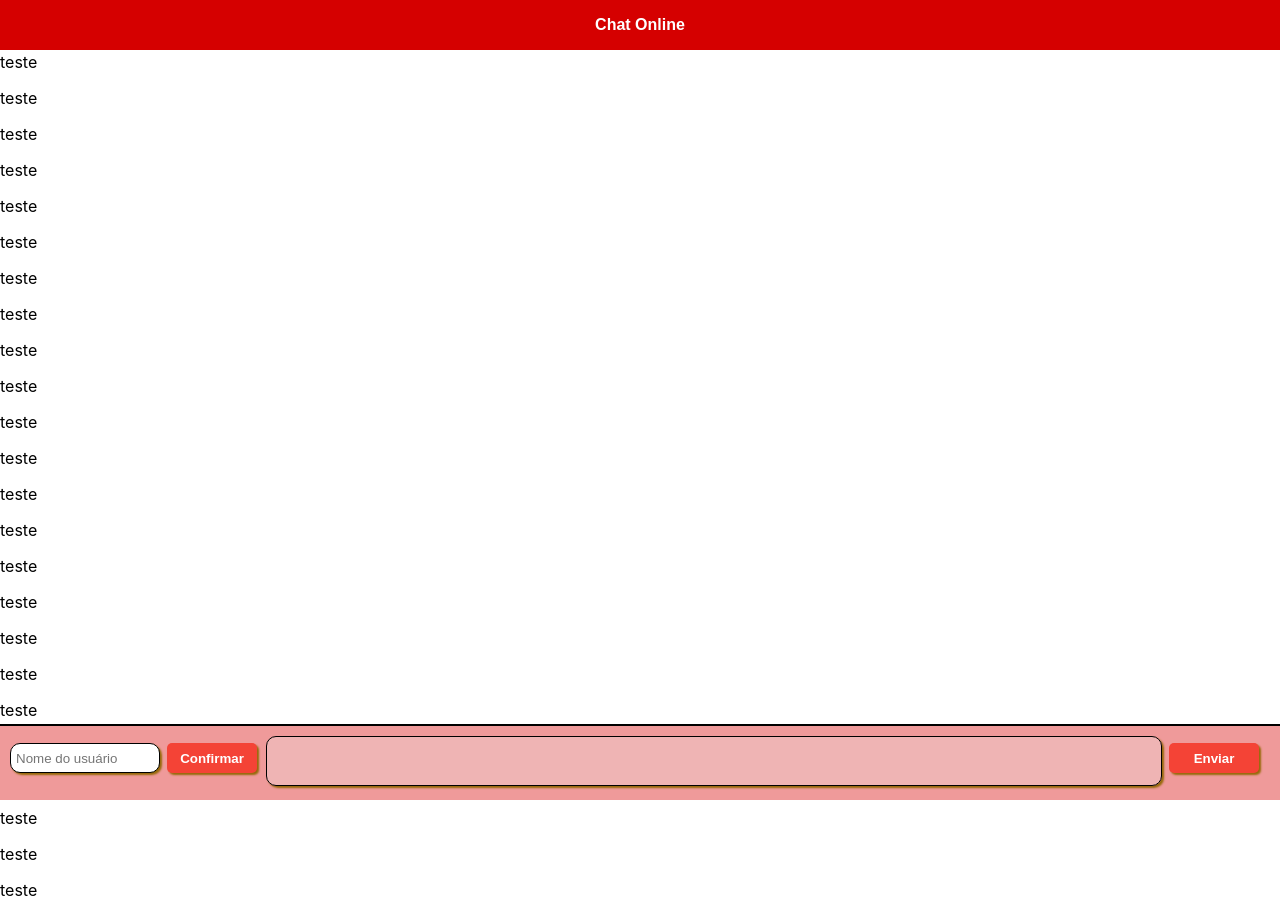
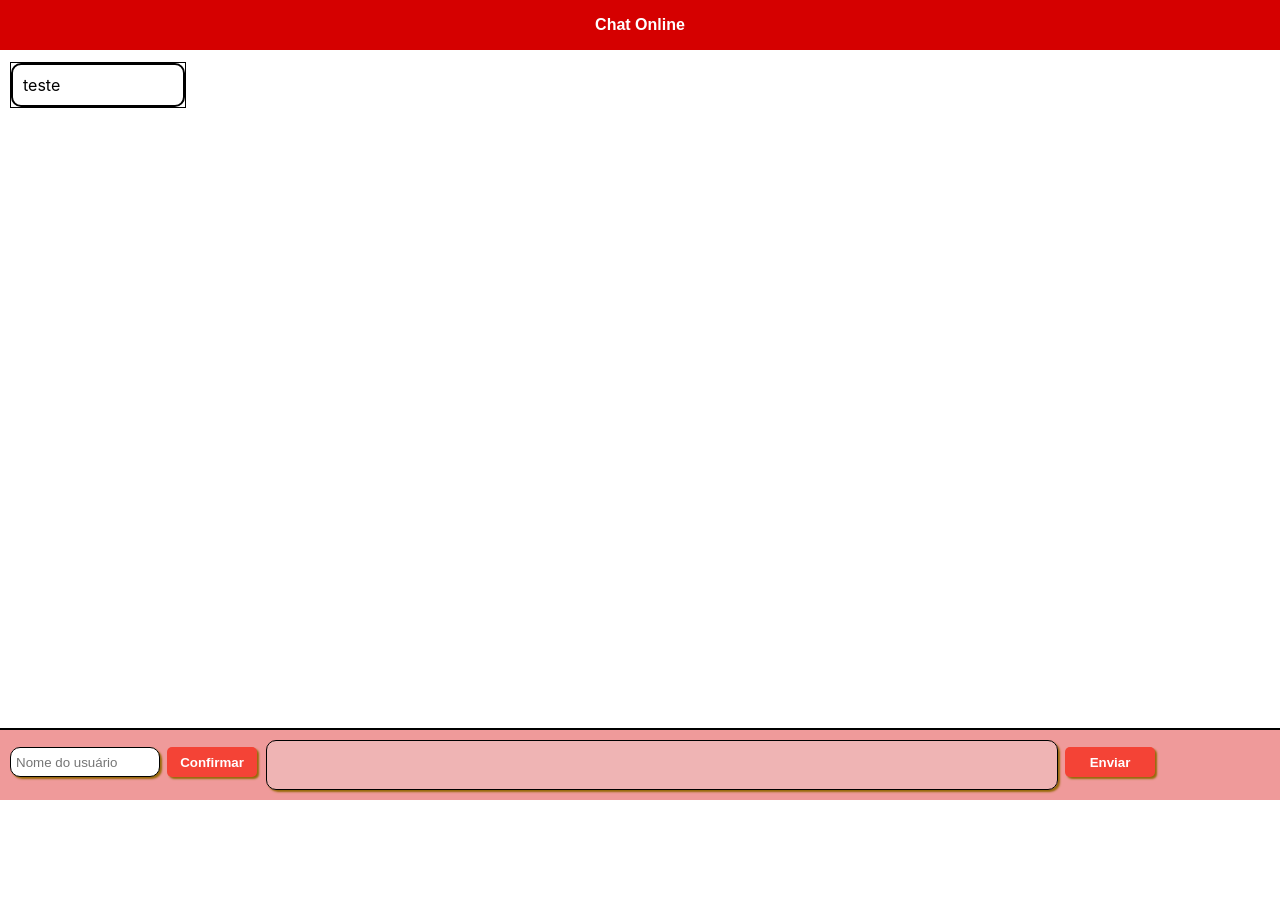
Before and after one commit to Tiago-TSC/React.Chat, a React (Create React App) app: page / in a window 1280 px wide. After the commit the page ends 800 px from the top, so only its background shows below. Built offline with nearby package versions, Linux system fonts and the light colour scheme.

Commit message:
UserList

```diff
--- a/src/containers/Footer/Footer.js
+++ b/src/containers/Footer/Footer.js
@@ -1,9 +1,9 @@
 import React, { useState } from 'react';
 import styled from 'styled-components';
-import { enabled } from 'ansi-colors';
 
 const FooterDiv = styled.div`
   position: fixed;
+  display: flex;
   left: 0;
   bottom: 0;
   width: 100%;
@@ -22,15 +22,11 @@ const UserDiv = styled.div`
 `;
 
 const MessageDiv = styled.div`
+  display: flex;
+  flex-direction: row;
   float: left;
   margin: 0;
   width: 70%;
-`;
-
-const SendDiv = styled.div`
-  float: left;
-  margin: 0;
-  width: 10%;
 `;
 
 const Input = styled.input`
@@ -46,6 +42,7 @@ const Input = styled.input`
 `;
 
 const Button = styled.button`
+  flex-basis: auto;
   font-family: inherit;
   border: none;
   margin: 7px;
@@ -76,6 +73,7 @@ const Button = styled.button`
 `;
 
 const TextArea = styled.textarea`
+  flex: 1;
   outline: none;
   font-family: inherit;
   box-sizing: border-box;
@@ -141,10 +139,8 @@ const Footer = props => {
         <TextArea value={textAreaValue} onChange={textAreaChangedHandler} disabled={!messageEnable}>
           {props.message}
         </TextArea>
+        <Button disabled={!messageEnable}>Enviar</Button>
       </MessageDiv>
-      <SendDiv>
-        <Button disabled={!messageEnable}>Enviar</Button>
-      </SendDiv>
     </FooterDiv>
   );
 };
--- a/src/containers/Layout/Layout.js
+++ b/src/containers/Layout/Layout.js
@@ -1,38 +1,36 @@
 import React from 'react';
+import styled from 'styled-components';
+
+import Top from '../Top/Top';
+import UserList from '../Users/UserList';
 import Footer from '../Footer/Footer';
-import Top from '../Top/Top';
+
+const Page = styled.div`
+  position: fixed;
+  display: flex;
+  flex-direction: column;
+  align-items: stretch;
+  margin: 0;
+  width: 100%;
+  height: 500px;
+`;
+
+const Content = styled.div`
+  position: fixed;
+  flex: 1;
+  margin: 62px 10px 10px 10px;
+  border: 1px solid;
+`;
 
 const layout = props => {
   return (
-    <div>
+    <Page>
       <Top />
-      <p>teste</p>
-      <p>teste</p>
-      <p>teste</p>
-      <p>teste</p>
-      <p>teste</p>
-      <p>teste</p>
-      <p>teste</p>
-      <p>teste</p>
-      <p>teste</p>
-      <p>teste</p>
-      <p>teste</p>
-      <p>teste</p>
-      <p>teste</p>
-      <p>teste</p>
-      <p>teste</p>
-      <p>teste</p>
-      <p>teste</p>
-      <p>teste</p>
-      <p>teste</p>
-      <p>teste</p>
-      <p>teste</p>
-      <p>teste</p>
-      <p>teste</p>
-      <p>teste</p>
-      <p>teste</p>
+      <Content>
+        <UserList />
+      </Content>
       <Footer />
-    </div>
+    </Page>
   );
 };
 
--- a/src/containers/Top/Top.js
+++ b/src/containers/Top/Top.js
@@ -3,6 +3,7 @@ import styled from 'styled-components';
 
 const StyledDiv = styled.div`
   position: fixed;
+  flex-basis: 20%;
   left: 0;
   top: 0;
   width: 100%;
--- /dev/null
+++ b/src/containers/Users/UserList.js
@@ -0,0 +1,17 @@
+import React, { useState } from 'react';
+import styled from 'styled-components';
+
+const ListDiv = styled.div`
+padding 10px;
+border: 2px solid;
+border-radius: 10px;
+width: 150px;
+height: 100%;
+//min-height 300px;
+`;
+
+const UserList = props => {
+  return <ListDiv>teste</ListDiv>;
+};
+
+export default UserList;
```
